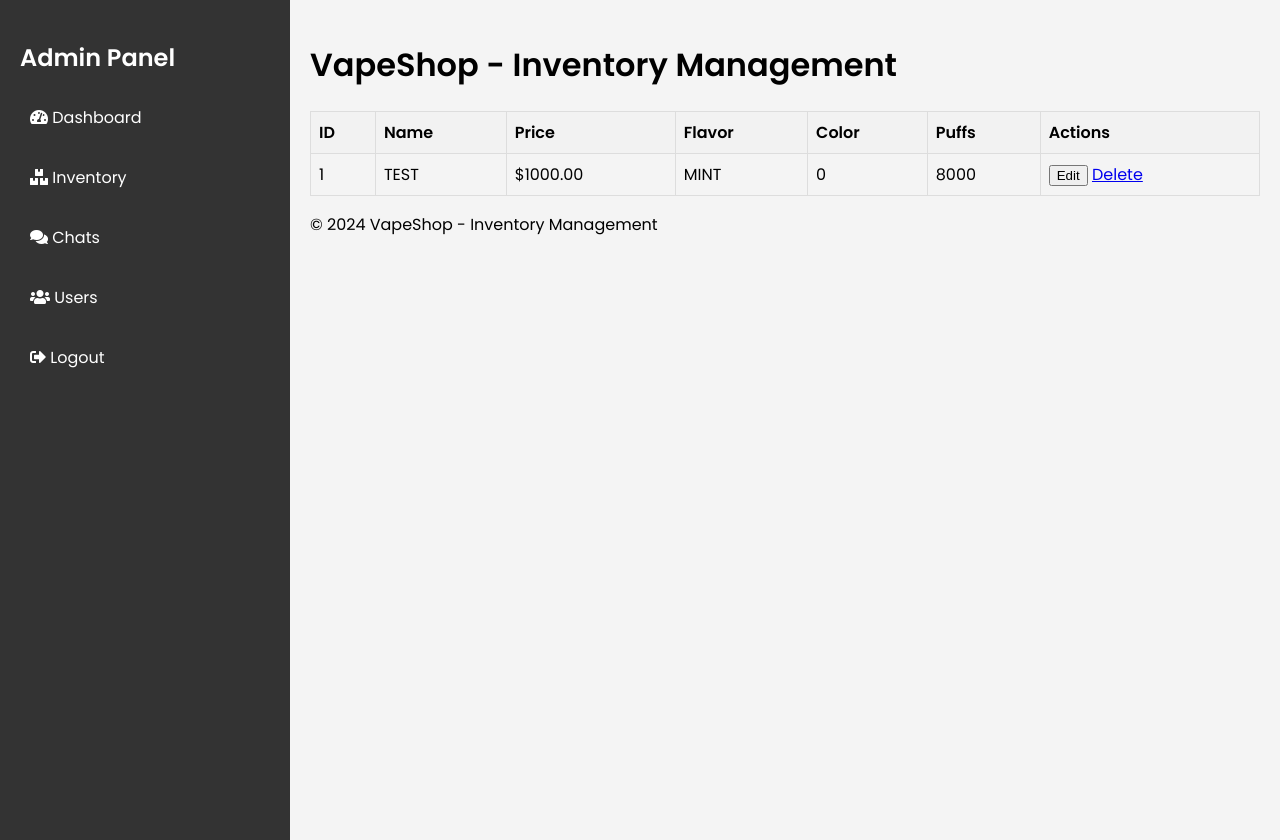
After one commit to Travsmakoy/wb, a PHP site: page /su/inventory.php in a window 1280 px wide. The commit adds this page. Run offline with PHP 8.4, Linux system fonts and the light colour scheme; a user stored in the database is signed in; data comes from the database, SQL or seed files in the repository.

Commit message:
inventory update delete working no css

```diff
--- a/su/dashboard.php
+++ b/su/dashboard.php
@@ -94,8 +94,6 @@ if ($_SERVER['REQUEST_METHOD'] == 'POST' && isset($_POST['add_brand'])) {
             background: #333;
             color: #fff;
             padding: 20px;
-            height: 100vh;
-            position: fixed;
         }
         .sidebar a {
             color: #fff;
@@ -112,7 +110,6 @@ if ($_SERVER['REQUEST_METHOD'] == 'POST' && isset($_POST['add_brand'])) {
         .content {
             flex: 1;
             padding: 20px;
-            margin-left: 250px;
         }
         .success {
             color: #28a745;
@@ -176,7 +173,7 @@ if ($_SERVER['REQUEST_METHOD'] == 'POST' && isset($_POST['add_brand'])) {
     <div class="sidebar">
         <h2>Admin Panel</h2>
         <a href="dashboard.php"><i class="fas fa-tachometer-alt"></i> Dashboard</a>
-        <a href="#"><i class="fas fa-boxes"></i> Products</a>
+        <a href="inventory.php"><i class="fas fa-boxes"></i> Inventory</a>
         <a href="#"><i class="fas fa-comments"></i> Chats</a>
         <a href="#"><i class="fas fa-users"></i> Users</a>
         <a href="logout.php"><i class="fas fa-sign-out-alt"></i> Logout</a>
--- /dev/null
+++ b/su/inventory.php
@@ -0,0 +1,249 @@
+<?php
+session_start();
+require_once '../conf/config.php';
+
+// Redirect to login if not admin
+if (!isset($_SESSION['is_admin']) || !$_SESSION['is_admin']) {
+    header("Location: login.php");
+    exit;
+}
+
+$message = ''; // Initialize message variable
+
+// Handle product deletion
+if (isset($_GET['delete'])) {
+    $product_id = $_GET['delete'];
+    $stmt = $conn->prepare("DELETE FROM products WHERE product_id = ?");
+    $stmt->bind_param('i', $product_id);
+    if ($stmt->execute()) {
+        $message = "<p class='success'>Product deleted successfully!</p>";
+    } else {
+        $message = "<p class='error'>Error deleting product: " . $stmt->error . "</p>";
+    }
+}
+
+// Handle product update
+if ($_SERVER['REQUEST_METHOD'] == 'POST' && isset($_POST['update_product'])) {
+    $product_id = $_POST['product_id'];
+    $product_name = $_POST['product_name'];
+    $price = $_POST['price'];
+    $flavor = $_POST['flavor'];
+    $color = $_POST['color'];
+    $puffs = $_POST['puffs'];
+    $description = $_POST['description'];
+
+    $stmt = $conn->prepare("UPDATE products SET product_name = ?, price = ?, flavor = ?, color = ?, puffs = ?, description = ? WHERE product_id = ?");
+    $stmt->bind_param('sdssisi', $product_name, $price, $flavor, $color, $puffs, $description, $product_id);
+
+    if ($stmt->execute()) {
+        $message = "<p class='success'>Product updated successfully!</p>";
+    } else {
+        $message = "<p class='error'>Error updating product: " . $stmt->error . "</p>";
+    }
+}
+
+// Fetch all products
+$result = $conn->query("SELECT * FROM products");
+$products = $result->fetch_all(MYSQLI_ASSOC);
+?>
+
+<!DOCTYPE html>
+<html lang="en">
+<head>
+    <meta charset="UTF-8">
+    <meta name="viewport" content="width=device-width, initial-scale=1.0">
+    <title>Inventory Management - VapeShop</title>
+    <link href="https://fonts.googleapis.com/css2?family=Poppins:wght@300;400;600&display=swap" rel="stylesheet">
+    <link rel="stylesheet" href="https://cdnjs.cloudflare.com/ajax/libs/font-awesome/5.15.4/css/all.min.css" />
+    <style>
+        /* Copy the styles from your dashboard.php and add/modify as needed */
+        body {
+            font-family: 'Poppins', sans-serif;
+            display: flex;
+            margin: 0;
+            padding: 0;
+            background-color: #f4f4f4;
+        }
+        .sidebar {
+            width: 250px;
+            background: #333;
+            color: #fff;
+            padding: 20px;
+            height: 100vh;
+        }
+        .sidebar a {
+            color: #fff;
+            text-decoration: none;
+            display: block;
+            margin: 15px 0;
+            padding: 10px;
+            border-radius: 5px;
+            transition: background-color 0.3s;
+        }
+        .sidebar a:hover {
+            background-color: #555;
+        }
+        .content {
+            flex: 1;
+            padding: 20px;
+
+        }
+        .success {
+            color: #28a745;
+            background-color: #d4edda;
+            border: 1px solid #c3e6cb;
+            padding: 10px;
+            border-radius: 5px;
+        }
+        .error {
+            color: #721c24;
+            background-color: #f8d7da;
+            border: 1px solid #f5c6cb;
+            padding: 10px;
+            border-radius: 5px;
+        }
+        table {
+            width: 100%;
+            border-collapse: collapse;
+            margin-top: 20px;
+        }
+        th, td {
+            border: 1px solid #ddd;
+            padding: 8px;
+            text-align: left;
+        }
+        th {
+            background-color: #f2f2f2;
+        }
+        .edit-form {
+            display: none;
+            background-color: #fff;
+            padding: 20px;
+            border-radius: 5px;
+            box-shadow: 0 2px 5px rgba(0,0,0,0.1);
+            margin-top: 20px;
+        }
+        .edit-form input[type="text"], .edit-form input[type="number"], .edit-form textarea {
+            width: 100%;
+            padding: 8px;
+            margin-top: 5px;
+            border: 1px solid #ddd;
+            border-radius: 4px;
+            box-sizing: border-box;
+        }
+        .edit-form button {
+            background-color: #4CAF50;
+            color: white;
+            padding: 10px 15px;
+            border: none;
+            border-radius: 4px;
+            cursor: pointer;
+            margin-top: 10px;
+        }
+        .edit-form button:hover {
+            background-color: #45a049;
+        }
+    </style>
+</head>
+<body>
+    <!-- Sidebar (same as in dashboard.php) -->
+    <div class="sidebar">
+        <h2>Admin Panel</h2>
+        <a href="dashboard.php"><i class="fas fa-tachometer-alt"></i> Dashboard</a>
+        <a href="inventory.php"><i class="fas fa-boxes"></i> Inventory</a>
+        <a href="#"><i class="fas fa-comments"></i> Chats</a>
+        <a href="#"><i class="fas fa-users"></i> Users</a>
+        <a href="logout.php"><i class="fas fa-sign-out-alt"></i> Logout</a>
+    </div>
+
+    <!-- Content -->
+    <div class="content">
+        <header>
+            <h1>VapeShop - Inventory Management</h1>
+        </header>
+
+        <?php if ($message) { echo $message; } ?>
+
+        <table>
+            <thead>
+                <tr>
+                    <th>ID</th>
+                    <th>Name</th>
+                    <th>Price</th>
+                    <th>Flavor</th>
+                    <th>Color</th>
+                    <th>Puffs</th>
+                    <th>Actions</th>
+                </tr>
+            </thead>
+            <tbody>
+                <?php foreach ($products as $product): ?>
+                <tr>
+                    <td><?php echo $product['product_id']; ?></td>
+                    <td><?php echo $product['product_name']; ?></td>
+                    <td>$<?php echo $product['price']; ?></td>
+                    <td><?php echo $product['flavor']; ?></td>
+                    <td><?php echo $product['color']; ?></td>
+                    <td><?php echo $product['puffs']; ?></td>
+                    <td>
+                        <button onclick="showEditForm(<?php echo $product['product_id']; ?>)">Edit</button>
+                        <a href="?delete=<?php echo $product['product_id']; ?>" onclick="return confirm('Are you sure you want to delete this product?')">Delete</a>
+                    </td>
+                </tr>
+                <?php endforeach; ?>
+            </tbody>
+        </table>
+
+        <div id="editForm" class="edit-form">
+            <h2>Edit Product</h2>
+            <form method="post">
+                <input type="hidden" id="edit_product_id" name="product_id">
+                <input type="hidden" name="update_product" value="1">
+
+                <label for="edit_product_name">Product Name:</label>
+                <input type="text" id="edit_product_name" name="product_name" required>
+
+                <label for="edit_price">Price:</label>
+                <input type="number" step="0.01" id="edit_price" name="price" required>
+
+                <label for="edit_flavor">Flavor:</label>
+                <input type="text" id="edit_flavor" name="flavor" required>
+
+                <label for="edit_color">Color:</label>
+                <input type="text" id="edit_color" name="color" required>
+
+                <label for="edit_puffs">Puffs:</label>
+                <input type="number" id="edit_puffs" name="puffs" required>
+
+                <label for="edit_description">Description:</label>
+                <textarea id="edit_description" name="description" rows="4" required></textarea>
+
+                <button type="submit">Update Product</button>
+            </form>
+        </div>
+
+        <footer>
+            <p>&copy; 2024 VapeShop - Inventory Management</p>
+        </footer>
+    </div>
+
+    <script>
+    function showEditForm(productId) {
+        // Fetch product details and populate the form
+        fetch(`get_product.php?id=${productId}`)
+            .then(response => response.json())
+            .then(product => {
+                document.getElementById('edit_product_id').value = product.product_id;
+                document.getElementById('edit_product_name').value = product.product_name;
+                document.getElementById('edit_price').value = product.price;
+                document.getElementById('edit_flavor').value = product.flavor;
+                document.getElementById('edit_color').value = product.color;
+                document.getElementById('edit_puffs').value = product.puffs;
+                document.getElementById('edit_description').value = product.description;
+
+                document.getElementById('editForm').style.display = 'block';
+            });
+    }
+    </script>
+</body>
+</html>
```
